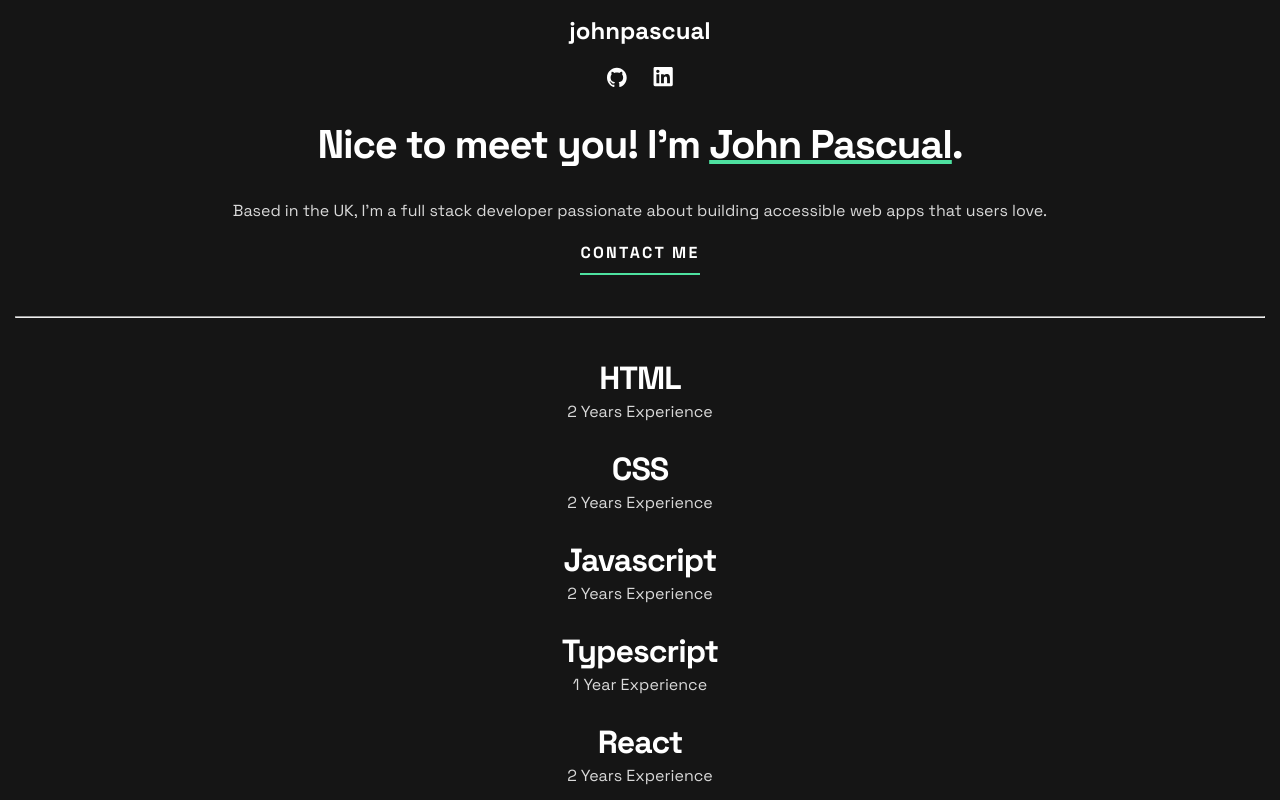
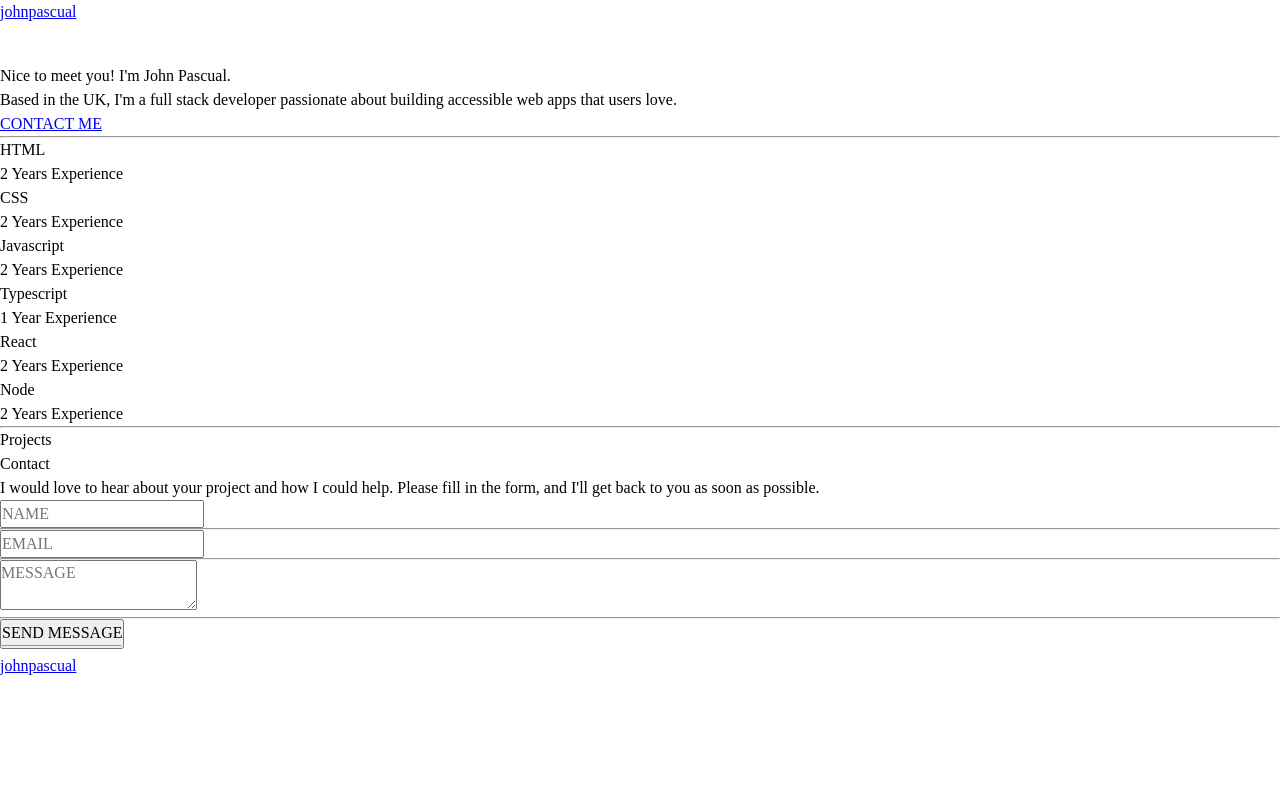
Before and after one commit to tsmjohnpascual/portfolio, a React (Vite) app: page / in a window 1280 px wide. Shown: the top 800 px of the page. Built offline with nearby package versions, Linux system fonts and the light colour scheme.

Commit message:
add css reset

```diff
--- a/src/App.css
+++ b/src/App.css
@@ -1,14 +1,44 @@
-body {
-  margin: 0;
-  padding-top: 15px;
-  color: white;
-  background-color: #151515;
-  font-family: "Space Grotesk", sans-serif;
-  font-optical-sizing: auto;
-  font-style: normal;
+/* Box sizing rules */
+*,
+*::before,
+*::after {
+  box-sizing: border-box;
 }
 
-#bot-nav {
-  background-color: #242424;
-  padding-bottom: 15px;
+/* Prevent font size inflation */
+html {
+  -moz-text-size-adjust: none;
+  -webkit-text-size-adjust: none;
+  text-size-adjust: none;
 }
+
+/* Remove default margin in favour of better control in authored CSS */
+* {
+  margin: 0;
+  padding: 0;
+  font: inherit;
+}
+
+/* Remove list styles on ul, ol elements with a list role, which suggests default styling will be removed */
+ul[role="list"],
+ol[role="list"] {
+  list-style: none;
+}
+
+html,
+body {
+  height: 100%;
+}
+
+/* Set core body defaults */
+body {
+  line-height: 1.5;
+}
+
+/* Make images easier to work with */
+img,
+picture,
+svg {
+  max-width: 100%;
+  display: block;
+}
--- a/src/components/Contact/Contact.module.css
+++ b/src/components/Contact/Contact.module.css
@@ -1,4 +1,4 @@
-.container {
+/* .container {
   background-color: #242424;
   display: flex;
   flex-direction: column;
@@ -73,4 +73,4 @@
   border: none;
   padding: 0;
   color: white;
-}
+} */
--- a/src/components/NavBar/NavBar.module.css
+++ b/src/components/NavBar/NavBar.module.css
@@ -1,4 +1,4 @@
-.container {
+/* .container {
   display: flex;
   flex-direction: column;
   align-items: center;
@@ -29,4 +29,4 @@
   list-style-type: none;
   margin: 0;
   padding: 0;
-}
+} */
--- a/src/components/Profile/Profile.module.css
+++ b/src/components/Profile/Profile.module.css
@@ -1,4 +1,4 @@
-.container {
+/* .container {
   text-align: center;
   padding: 0 15px;
 }
@@ -29,4 +29,4 @@
 
 .underline {
   text-decoration: solid underline #4ee1a0 4px;
-}
+} */
--- a/src/components/Skills/Skills.module.css
+++ b/src/components/Skills/Skills.module.css
@@ -1,4 +1,4 @@
-.container {
+/* .container {
   padding: 0 15px;
 }
 
@@ -32,4 +32,4 @@
 
 .dividerBottom {
   margin: 0;
-}
+} */
```
